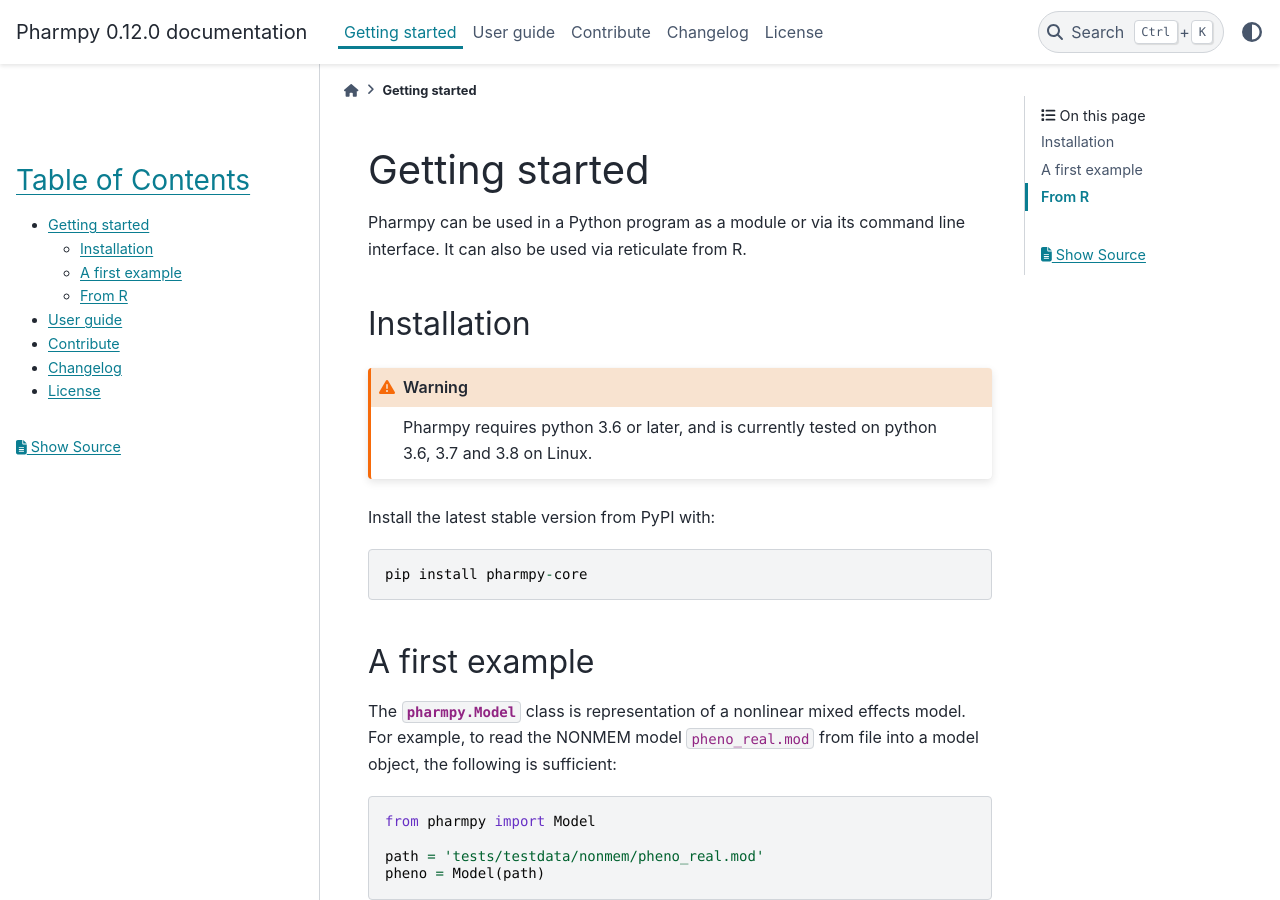
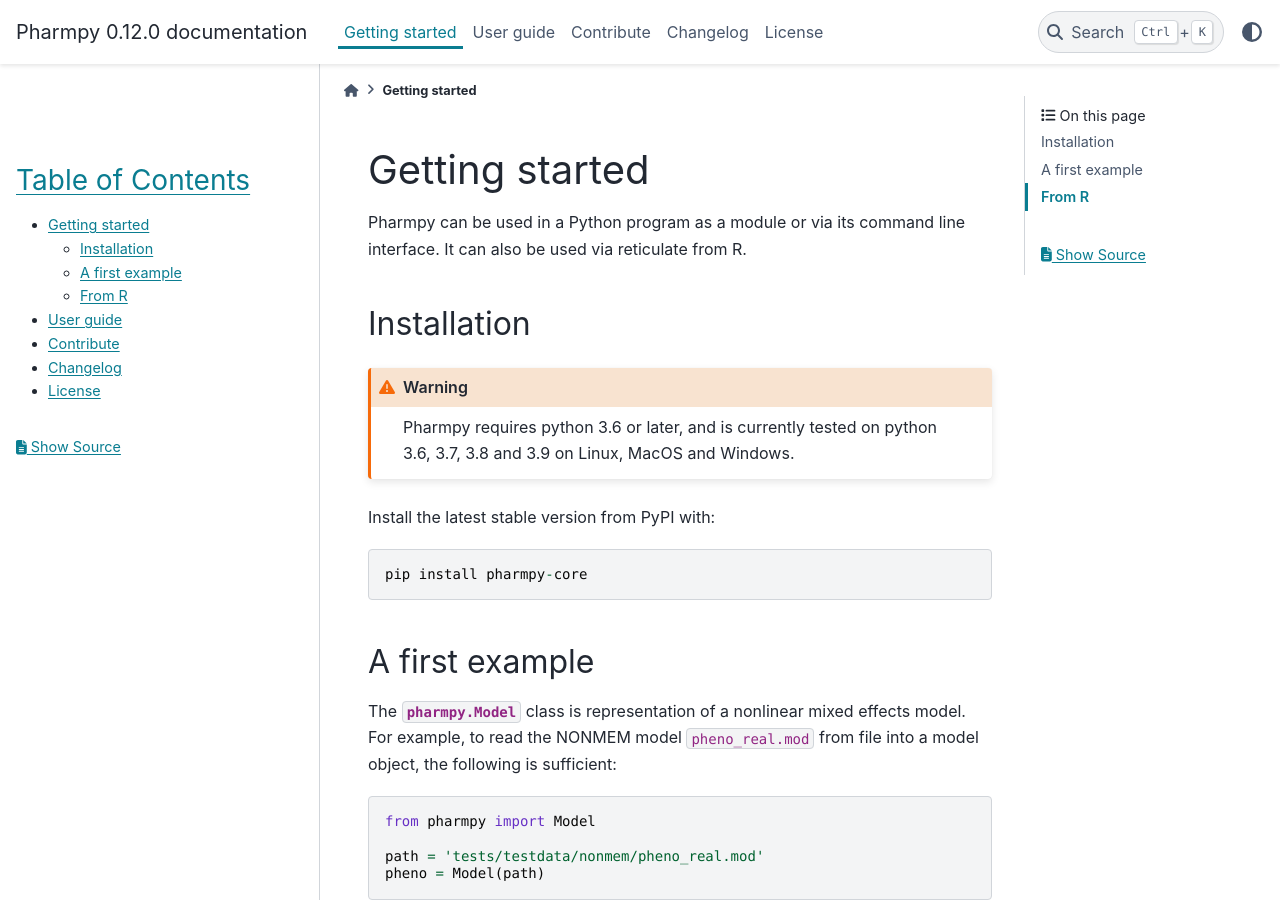
Before and after one commit to pharmpy/pharmpy, a Sphinx documentation site: the page built from docs/getting_started.rst, in a window 1280 px wide and 900 px high. Built offline with Sphinx 7.4.7 and the PyData theme 0.15.4, drawn with Linux system fonts in a browser that asks for light colours; pages that are not in the unit, such as notebooks, are missing from menus.

Commit message:
Update testing info in getting started doc

```diff
--- a/docs/getting_started.rst
+++ b/docs/getting_started.rst
@@ -10,7 +10,7 @@
 ------------
 
 .. warning:: Pharmpy requires python 3.6 or later,
-    and is currently tested on python 3.6, 3.7 and 3.8 on Linux.
+    and is currently tested on python 3.6, 3.7, 3.8 and 3.9 on Linux, MacOS and Windows.
 
 Install the latest stable version from PyPI with::
 
```
